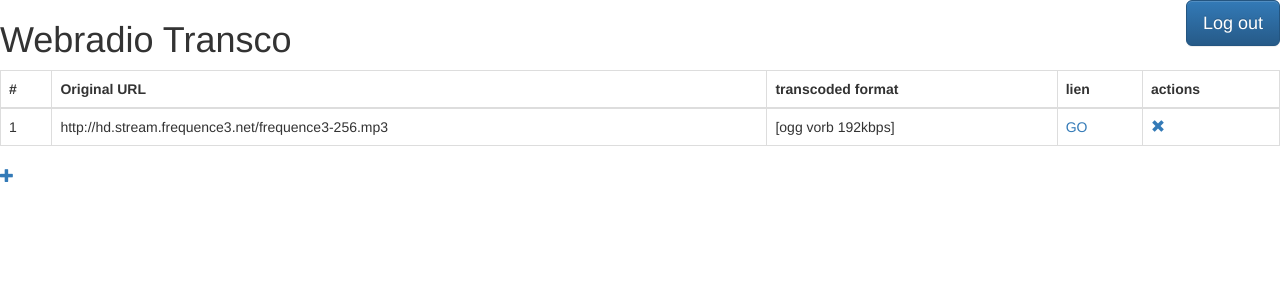
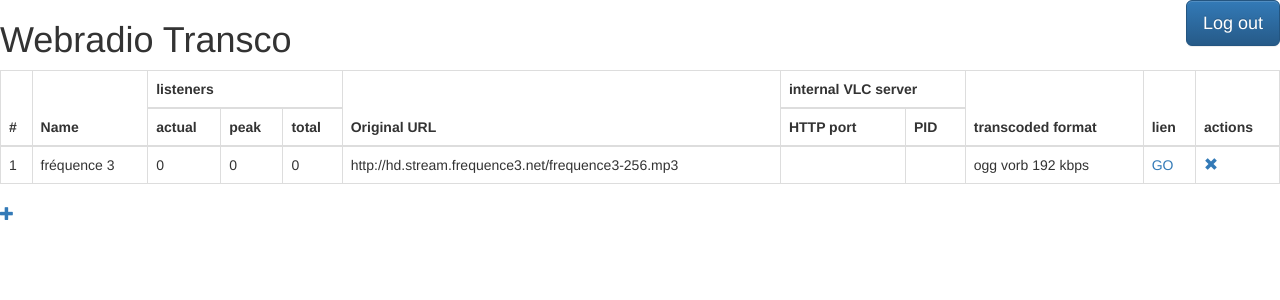
Before and after one commit to olaulau/webradio_transco, a PHP site: page /index.php in a window 1280 px wide. Shown: the top 300 px of the page. Run offline with PHP 8.4, Linux system fonts and the light colour scheme; the visitor is signed in with stand-in values (Sample User, id 1).

Commit message:
more informations on home list added name field to stream

```diff
--- a/admin/add.post.php
+++ b/admin/add.post.php
@@ -5,11 +5,12 @@ require_once __DIR__.'/../includes/config.inc.php';
 require_once __DIR__.'/../includes/Stream.class.php';
 
 // print_r($_POST); die;
-if(!empty($_POST['original_url']) && !empty($_POST['acodec']) && !empty($_POST['ab']) && !empty($_POST['mux'])) {
+if(!empty($_POST['name']) && !empty($_POST['original_url']) && !empty($_POST['acodec']) && !empty($_POST['ab']) && !empty($_POST['mux'])) {
 	if(!ctype_digit($_POST['ab'])  ||  $_POST['ab'] < 32  ||  $_POST['ab'] > 320)
 		die("incorrect audio bitrate");
 
 	$tab = array();
+	$tab['name'] = $_POST['name'];
 	$tab['original_url'] = $_POST['original_url'];
 	$tab['acodec'] = $_POST['acodec'];
 	$tab['ab'] = $_POST['ab'];
--- a/includes/Stream.class.php
+++ b/includes/Stream.class.php
@@ -8,6 +8,7 @@ class Stream {
 
 	/// attributes ///
 	private $id;
+	private $name;
 	private $actual_viewers;
 	private $peak_viewers;
 	private $total_viewers;
@@ -28,12 +29,16 @@ class Stream {
 	/// constructor ///
 	public function __construct() {
 		$this->id = null;
-		$this->actual_viewers = 0;
+		$this->actual_viewers = 0; //TODO usefull ?
 	}
 
 	/// getters and setters ///
 	public function get_id() {
 		return $this->id;
+	}
+
+	public function get_name() {
+		return $this->name;
 	}
 
 	public function get_actual_viewers() {
@@ -104,6 +109,7 @@ class Stream {
 			$create_sql = "
 				CREATE TABLE ".Stream::$table_name."(
 					id INTEGER PRIMARY KEY,
+					name TEXT NOT NULL,
 					actual_viewers INTEGER NOT NULL DEFAULT 0,
 					peak_viewers INTEGER NOT NULL DEFAULT 0,
 					total_viewers INTEGER NOT NULL DEFAULT 0,
@@ -127,6 +133,7 @@ class Stream {
 		// insert test data
 		$row = array(
 			'id' => NULL,
+			'name' => 'fréquence 3',
 			'actual_viewers' => 0,
 			'peak_viewers' => 0,
 			'total_viewers' => 0,
@@ -257,6 +264,7 @@ class Stream {
 
 	public  function fill_with_array($a) {
 		Stream::affect_nullable_int((isset($a['id'])?$a['id']:NULL), $this->id); // null in case of creation
+		Stream::affect_str((isset($a['name'])?$a['name']:NULL), $this->name);
 		Stream::affect_int((isset($a['actual_viewers'])?$a['actual_viewers']:NULL), $this->actual_viewers);
 		Stream::affect_int((isset($a['peak_viewers'])?$a['peak_viewers']:NULL), $this->peak_viewers);
 		Stream::affect_int((isset($a['total_viewers'])?$a['total_viewers']:NULL), $this->total_viewers);
@@ -275,9 +283,10 @@ class Stream {
 		$pid = Stream::sql_nullable($this->pid);
 		$sql = "
 			INSERT OR REPLACE INTO ".Stream::$table_name."
-				( id, actual_viewers, peak_viewers, total_viewers, original_url, acodec, ab, mux, dest_port, pid )
+				( id, name, actual_viewers, peak_viewers, total_viewers, original_url, acodec, ab, mux, dest_port, pid )
 			VALUES ( ".
 				$id.", ".
+				"'".$this->name."', ".
 				$this->actual_viewers.", ".
 				$this->peak_viewers.", ".
 				$this->total_viewers.", ".
--- a/index.php
+++ b/index.php
@@ -75,11 +75,33 @@ if(!empty($_SESSION['messages'])) {
 		<table class="table table-bordered table-hover">
 			<thead>
 				<tr>
-					<th>#</th>
-					<th>Original URL</th>
-					<th>transcoded format</th>
-					<th>lien</th>
-					<?php if(Admin::is_admin()) {?> <th>actions</th> <?php } ?>
+					<th rowspan=2>#</th>
+					<th rowspan=2>Name</th>
+					<th colspan=3>listeners</th>
+					<?php
+					if(Admin::is_admin()) {
+						?>
+						<th rowspan=2>Original URL</th>
+						<th colspan=2>internal VLC server</th>
+						<?php
+					}
+					?>
+					<th rowspan=2>transcoded format</th>
+					<th rowspan=2>lien</th>
+					<?php if(Admin::is_admin()) {?> <th rowspan=2>actions</th> <?php } ?>
+				</tr>
+				<tr>
+					<th>actual</th>
+					<th>peak</th>
+					<th>total</th>
+					<?php
+					if(Admin::is_admin()) {
+						?>
+						<th>HTTP port</th>
+						<th>PID</th>
+						<?php
+					}
+					?>
 				</tr>
 			</thead>
 			<tbody>
@@ -90,8 +112,20 @@ foreach ( $streams as $s ) {
 	?>
 	<tr>
 		<td><?=$s->get_id()?></td>
-		<td><?=$s->get_original_url()?></td>
-		<td><?=' [' . $s->get_mux() . ' ' . $s->get_acodec() . ' ' . $s->get_ab() . 'kbps]'?></td>
+		<td><?=$s->get_name()?></td>
+		<td><?=$s->get_actual_viewers()?></td>
+		<td><?=$s->get_peak_viewers()?></td>
+		<td><?=$s->get_total_viewers()?></td>
+		<?php
+		if(Admin::is_admin()) {
+			?>
+			<td><?=$s->get_original_url()?></td>
+			<td><?=$s->get_dest_port()?></td>
+			<td><?=$s->get_pid()?></td>
+			<?php
+		}
+		?>
+		<td><?=$s->get_mux() . ' ' . $s->get_acodec() . ' ' . $s->get_ab() . ' kbps'?></td>
 		<td><a href="stream.php?id=<?= $s->get_id()?>">GO</a></td>
 		<?php
 		if(Admin::is_admin()) {
```
Also changed, not shown: admin/add.php (+12 -9 lines).
